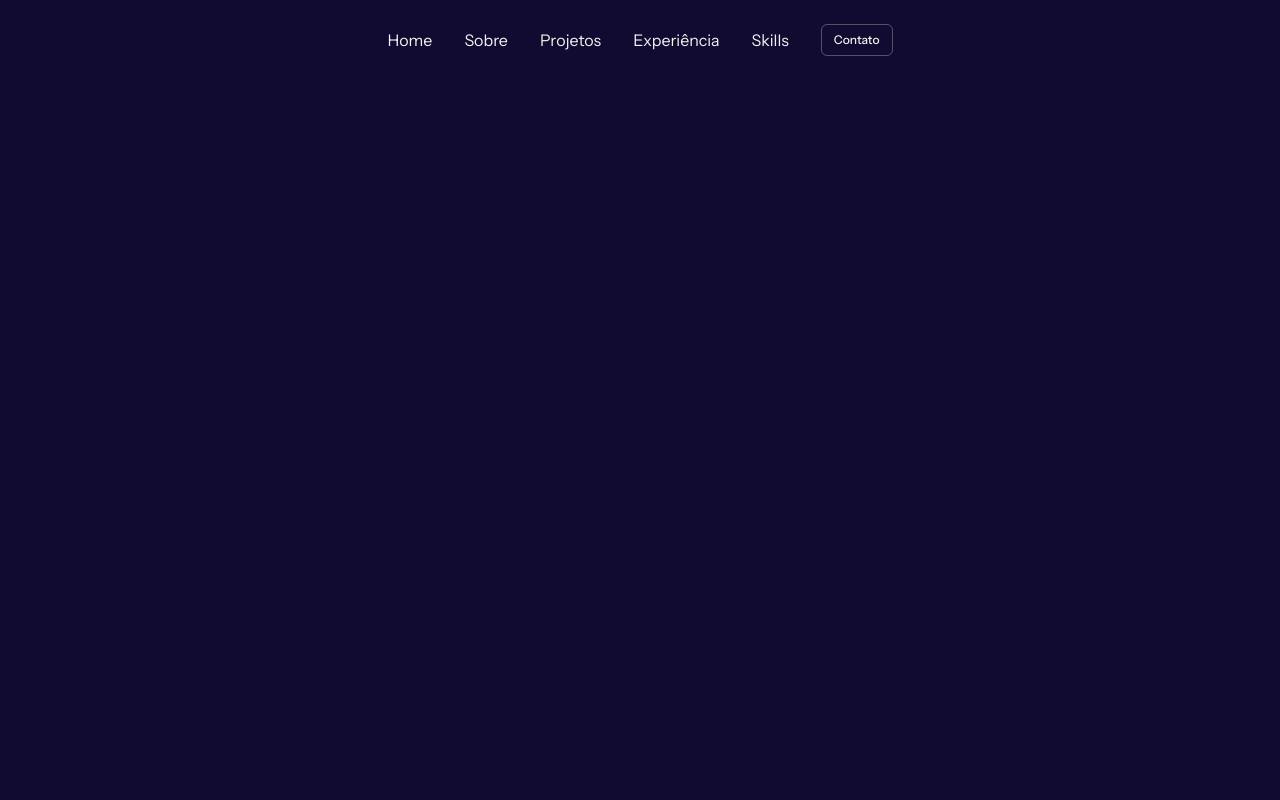
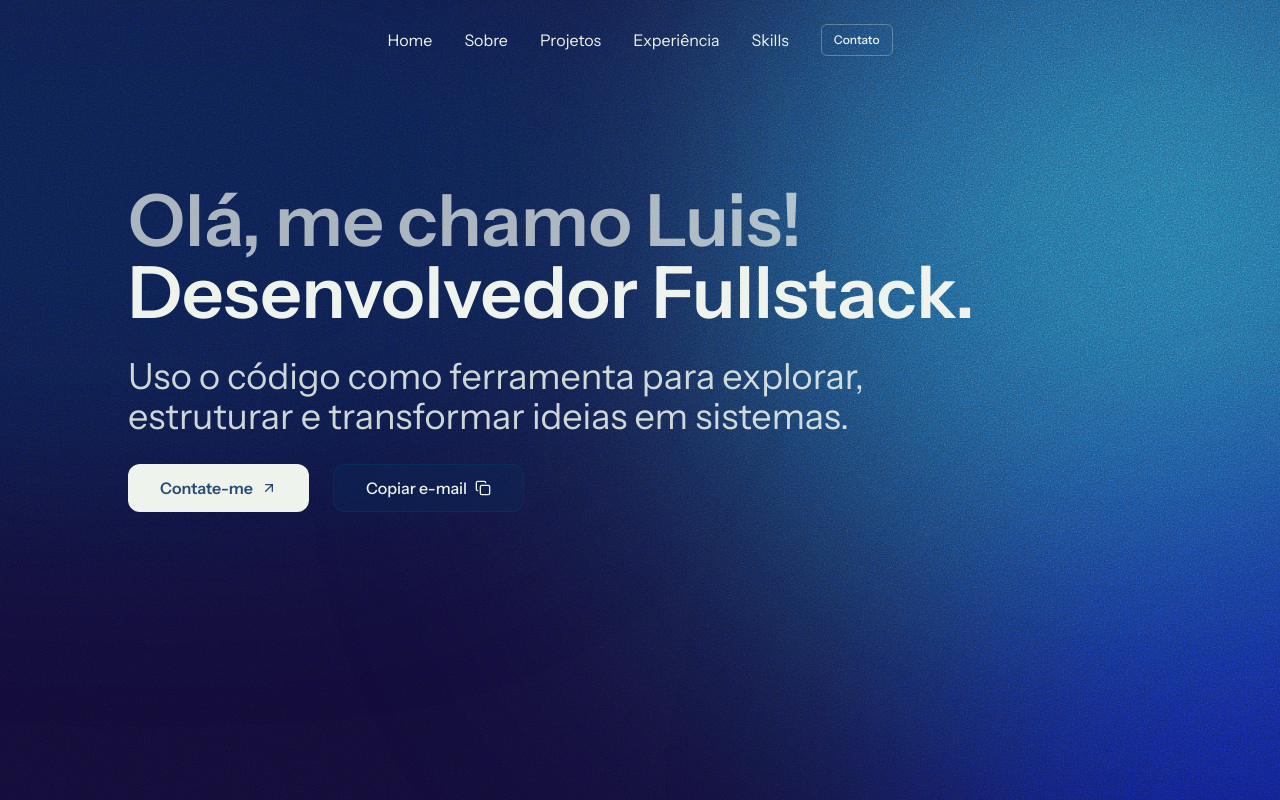
Before and after one commit to luisz19/portfolio, a React (Vite) app: page / in a window 1280 px wide. Built offline with nearby package versions, Linux system fonts and the light colour scheme.

Commit message:
feat: add section Hero and component GradientMesh with animated background gradients and noise filter

```diff
--- a/src/App.tsx
+++ b/src/App.tsx
@@ -1,4 +1,5 @@
-import { Button, Card, Header } from "@/components"
+import { Header, GradientMesh } from "@/components"
+import Hero from "./components/Hero"
 
 type Section = {
     id: string
@@ -17,11 +18,14 @@ function App() {
     ]
 
   return (
-    <div className="min-h-screen  bg-bg-base text-text-primary px-section py-lg">
-      <Header
-        sections={sections}
-
-      />
+    <div className="relative text-text-primary">
+      <GradientMesh />
+      <div className="max-w-[1440px] mx-auto px-section py-lg">
+        <Header
+          sections={sections}
+        />
+        <Hero />
+      </div>
     </div>
   )
 }
--- /dev/null
+++ b/src/components/GradientMesh.tsx
@@ -0,0 +1,50 @@
+function GradientMesh() {
+    return (
+        <div className="fixed inset-0 -z-10 overflow-hidden pointer-events-none bg-bg-base">
+            {/* Container fixo para manter proporções */}
+            <div className="absolute top-1/2 left-1/2 -translate-x-1/2 -translate-y-1/2 w-[1920px] h-[1080px]">
+                {/* Filtro SVG para granulado */}
+                <svg className="absolute w-0 h-0">
+                    <filter id="noise">
+                        <feTurbulence
+                            type="fractalNoise"
+                            baseFrequency="0.7"
+                            numOctaves="4"
+                            stitchTiles="stitch"
+                        />
+                        <feColorMatrix type="saturate" values="0"/>
+                    </filter>
+                </svg>
+
+                {/* Gradient 1 - Ciano claro (superior direito) */}
+                <div
+                    className="absolute top-0 right-0 w-[900px] h-[800px] rounded-full blur-[160px] animate-float-slow"
+                    style={{ background: 'rgba(48, 157, 200, 0.7)' }}
+                />
+
+                {/* Gradient 2 - Azul médio (centro esquerdo) */}
+                <div
+                    className="absolute top-0 left-0 w-[900px] h-[600px] rounded-full blur-[100px] animate-float-fast"
+                    style={{ background: 'rgba(8, 48, 94, 0.5)' }}
+                />
+
+                {/* Gradient 3 - Azul escuro (inferior direito) */}
+                <div
+                    className="absolute top-[600px] right-0 w-[650px] h-[650px] rounded-full blur-[130px] animate-float-fast"
+                    style={{ background: 'rgba(13, 31, 194, 0.45)' }}
+                />
+            </div>
+
+            {/* Camada de granulado */}
+            <div
+                className="absolute inset-0"
+                style={{
+                    filter: 'url(#noise)',
+                    mixBlendMode: 'overlay'
+                }}
+            />
+        </div>
+    )
+}
+
+export default GradientMesh
--- /dev/null
+++ b/src/components/Hero.tsx
@@ -0,0 +1,36 @@
+import { ArrowUpRight, Copy } from "lucide-react"
+import { Button } from "./ui/button"
+
+function Hero () {
+    return (
+        <section className="py-section flex justify-center flex-col gap-7">
+
+            <h1 className="text-7xl font-bold  block text-text-primary/70">
+                Olá, me chamo Luis!
+                <span className="text-text-primary"><br/>Desenvolvedor Fullstack.</span>
+            </h1>
+            <p className="text-4xl text-text-secondary max-w-3xl rounded-">Uso o código como ferramenta para explorar, estruturar e transformar ideias em sistemas.</p>
+            <div className="flex gap-6">
+                <Button
+                    className="flex items-center"
+                    size="lg"
+                    variant='default'
+                >
+                    Contate-me
+                    <ArrowUpRight color="rgba(8, 48, 94, 0.86)"
+                    />
+                </Button>
+                <Button
+                    size="lg"
+                    variant='ghost'
+                >
+                    Copiar e-mail
+                    <Copy color="#EEF4ED"
+                    />
+                </Button>
+            </div>
+        </section>
+    )
+}
+
+export default Hero
--- a/src/components/index.ts
+++ b/src/components/index.ts
@@ -6,5 +6,6 @@
 export { Button } from './ui/button'
 export { Card } from './ui/card'
 export { Header } from './layout/header'
+export { default as GradientMesh } from './GradientMesh'
 
 export { Section } from './Section'
--- a/src/components/ui/button.tsx
+++ b/src/components/ui/button.tsx
@@ -5,25 +5,25 @@ import { cva, type VariantProps } from "class-variance-authority"
 import { cn } from "@/lib/utils"
 
 const buttonVariants = cva(
-  "inline-flex items-center justify-center gap-2 whitespace-nowrap rounded-md text-sm font-medium transition-colors focus-visible:outline-none focus-visible:ring-1 focus-visible:ring-gradient-1 disabled:pointer-events-none disabled:opacity-50 [&_svg]:pointer-events-none [&_svg]:size-4 [&_svg]:shrink-0",
+  "inline-flex items-center justify-center gap-2 whitespace-nowrap rounded-xl text-sm font-medium transition-colors focus-visible:outline-none focus-visible:ring-1 focus-visible:ring-gradient-1 disabled:pointer-events-none disabled:opacity-50 [&_svg]:pointer-events-none [&_svg]:size-4 [&_svg]:shrink-0",
   {
     variants: {
       variant: {
         default:
-          "bg-gradient-1 text-text-primary shadow hover:bg-gradient-2",
+          "bg-btn-default text-gradient-2  font-bold text-md hover:bg-btn-default/90 shadow-sm hover:shadow-[0_0_20px_rgba(238,244,237,0.5)] transition-shadow duration-300",
         destructive:
-          "bg-red-600 text-text-primary shadow-sm hover:bg-red-700",
+          "bg-red-600 text-text-primary shadow-sm hover:bg-red-700 hover:shadow-[0_0_20px_rgba(220,38,38,0.5)] transition-shadow duration-300",
         outline:
-          "border border-stroke-default bg-transparent shadow-sm hover:bg-card-light hover:text-text-primary",
+          "border border-stroke-default bg-transparent shadow-sm hover:bg-card-light hover:text-text-primary hover:shadow-[0_0_15px_rgba(238,244,237,0.2)] transition-shadow duration-300",
         secondary:
-          "bg-card-dark text-text-primary shadow-sm hover:bg-card-light",
-        ghost: "hover:bg-card-light hover:text-text-primary",
+          "bg-card-dark text-text-primary shadow-sm hover:bg-card-light hover:shadow-[0_0_15px_rgba(238,244,237,0.15)] transition-shadow duration-300",
+        ghost: "bg-gradient-2/30 border border-gradient-2 text-text-primary hover:bg-gradient-2/10 text-md hover:shadow-[0_0_20px_rgba(48,157,200,0.4)] transition-shadow duration-300",
         link: "text-gradient-1 underline-offset-4 hover:underline",
       },
       size: {
-        default: "h-9 px-4 py-2",
+        default: "h-10 px-4 py-2",
         sm: "h-8 rounded-md px-3 text-xs",
-        lg: "h-10 rounded-md px-8",
+        lg: "h-12 px-8",
         icon: "h-9 w-9",
       },
     },
--- a/src/lib/design-tokens.ts
+++ b/src/lib/design-tokens.ts
@@ -16,6 +16,8 @@ export const COLORS = {
   textPrimary: '#EEF4ED',
   textSecondary: 'rgba(238, 244, 237, 0.86)',
 
+  buttonDefault: '#EEF4ED',
+
   // Cards
   cardLight: 'rgba(238, 244, 237, 0.08)',
   cardDark: 'rgba(15, 25, 40, 0.40)',
@@ -33,7 +35,7 @@ export const SPACING = {
   '2xl': '48px',
   '3xl': '64px',
   '4xl': '128px',
-  section: '96px',
+  section: '128px',
 } as const
 
 export const BORDER_RADIUS = {
--- a/tailwind.config.js
+++ b/tailwind.config.js
@@ -20,6 +20,7 @@ export default {
   			'gradient-3': 'rgba(13, 31, 194, 0.89)',
   			'text-primary': '#EEF4ED',
   			'text-secondary': 'rgba(238, 244, 237, 0.86)',
+			'btn-default': '#EEF4ED',
   			'card-light': 'rgba(238, 244, 237, 0.08)',
   			'card-dark': 'rgba(15, 25, 40, 0.40)',
   			'stroke-default': 'rgba(238, 244, 237, 0.30)',
@@ -72,7 +73,7 @@ export default {
   			xl: '32px',
   			'2xl': '48px',
   			'3xl': '64px',
-  			section: '96px'
+  			section: '128px'
   		},
   		borderRadius: {
   			card: '12px',
@@ -80,6 +81,28 @@ export default {
   			lg: 'var(--radius)',
   			md: 'calc(var(--radius) - 2px)',
   			sm: 'calc(var(--radius) - 4px)'
+  		},
+  		keyframes: {
+  			'float-slow': {
+  				'0%, 100%': { transform: 'translate(0px, 0px) scale(1)' },
+  				'33%': { transform: 'translate(30px, -30px) scale(1.05)' },
+  				'80%': { transform: 'translate(-20px, 20px) scale(0.95)' }
+  			},
+  			'float-medium': {
+  				'0%, 100%': { transform: 'translate(0px, 0px) scale(1)' },
+  				'33%': { transform: 'translate(-25px, 25px) scale(1.03)' },
+  				'66%': { transform: 'translate(25px, -15px) scale(0.97)' }
+  			},
+  			'float-fast': {
+  				'0%, 100%': { transform: 'translate(0px, 0px) scale(1)' },
+  				'33%': { transform: 'translate(20px, 30px) scale(1.04)' },
+  				'66%': { transform: 'translate(-30px, -20px) scale(0.96)' }
+  			}
+  		},
+  		animation: {
+  			'float-slow': 'float-slow 20s ease-in-out infinite',
+  			'float-medium': 'float-medium 15s ease-in-out infinite',
+  			'float-fast': 'float-fast 25s ease-in-out infinite'
   		}
   	}
   },
```
Also changed, not shown: 2 other files (tests, documents, lock files or other folders).
